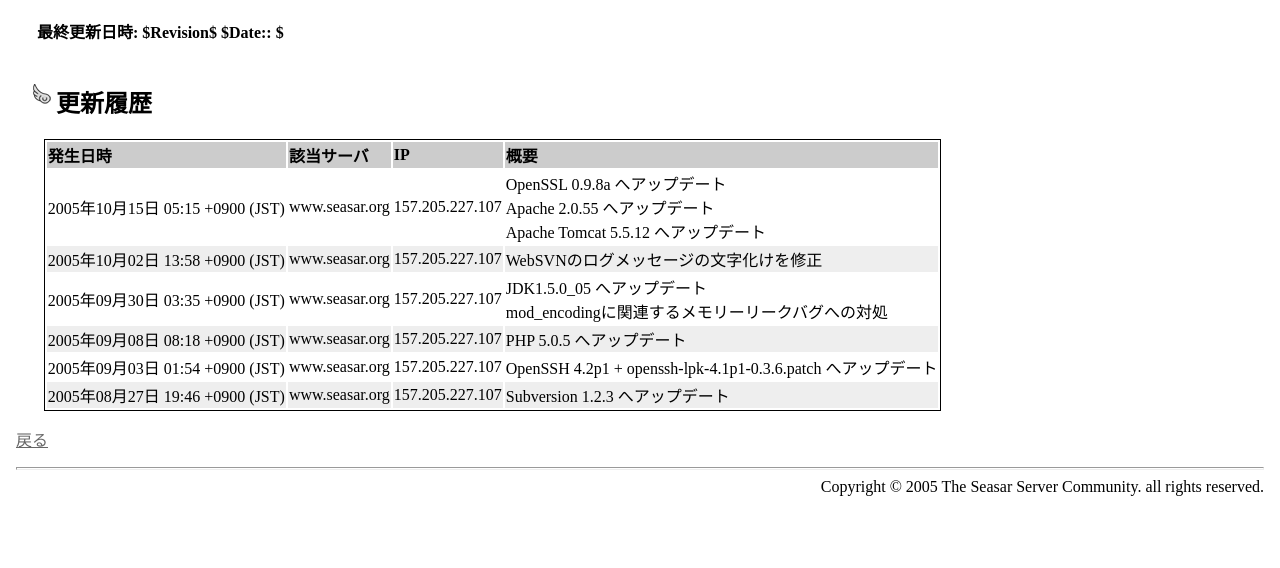
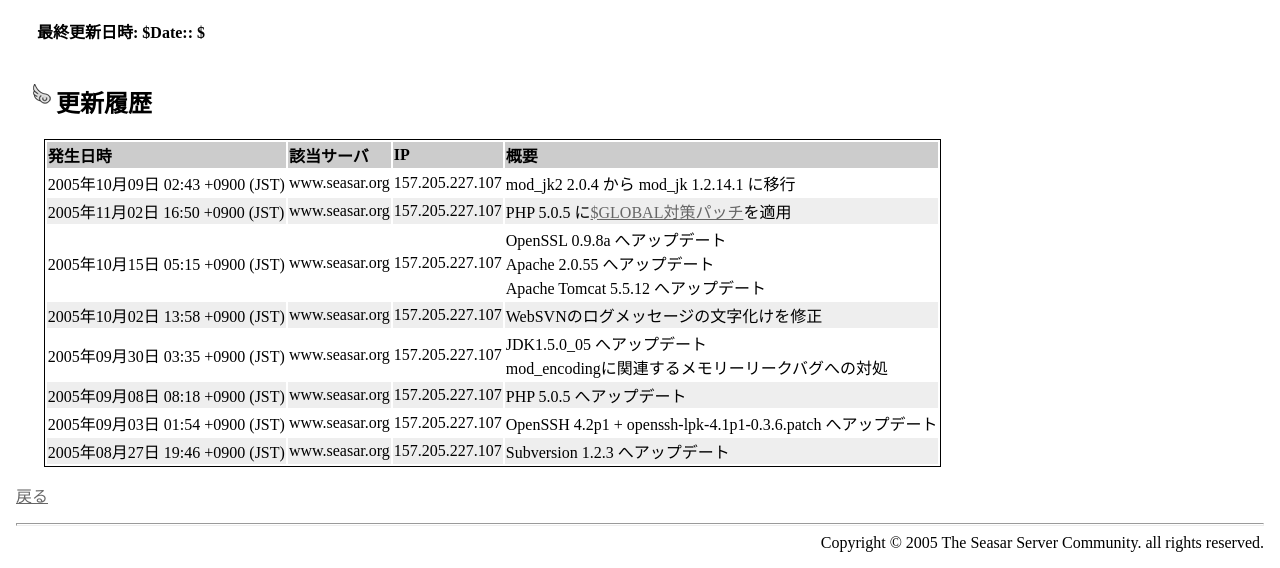
Before and after one commit to seasarorg/server-www, a plain HTML site: page update/index.html in a window 1280 px wide. Shown: the part 285-853 px from the top of the page. Before the commit the page ends 800 px from the top, so only its background shows below. Drawn offline with Linux system fonts and the light colour scheme.

Commit message:
Seasar-oper メーリングリストの記述をOperation メーリングリストに修正 mod_jk2 2.0.4 から mod_jk 1.2.14.1 に移行 PHP 5.0.5 に$GLOBAL対策パッチを適用
git-svn-id: https://www.seasar.org/svn/server/trunk/www@28 ae0dfee6-c1f7-0310-946e-d86868017f28

```diff
--- a/theme/main.css
+++ b/theme/main.css
@@ -1,6 +1,6 @@
 /**
  * @title Style Sheet for The Seasar Server
- * @revision $Revision: 11 $ $Date:: 2005-08-01 09:04:45 +0900 $
+ * @revision $Date:: 2005-08-01 09:04:45 +0900 $
  */
 
 /*********************************************
--- a/update/index.html
+++ b/update/index.html
@@ -15,7 +15,7 @@
 <div class="header">
 <img src="../images/seasar_logo_blue.gif" alt="The Seasar Server Community">
 <h1>Seasarサーバ - 更新履歴</h1>
-<div class="day"><p>最終更新日時: $Revision$ $Date::                           $</p></div>
+<div class="day"><p>最終更新日時: $Date::                           $</p></div>
 </div>
 
 <!-- article -->
@@ -29,6 +29,18 @@
 		<th>該当サーバ</th>
 		<th>IP</th>
 		<th>概要</th>
+	</tr>
+	<tr class="b">
+		<td>2005年10月09日 02:43 +0900 (JST)</td>
+		<td>www.seasar.org</td>
+		<td>157.205.227.107</td>
+		<td>mod_jk2 2.0.4 から mod_jk 1.2.14.1 に移行</td>
+	</tr>
+	<tr class="a">
+		<td>2005年11月02日 16:50 +0900 (JST)</td>
+		<td>www.seasar.org</td>
+		<td>157.205.227.107</td>
+		<td>PHP 5.0.5 に<a href="http://wiki.ohgaki.net/index.php?PHP%2Fpatch%2F%24GLOBAL%CA%DD%B8%EE%A5%D1%A5%C3%A5%C1">$GLOBAL対策パッチ</a>を適用</td>
 	</tr>
 	<tr class="b">
 		<td>2005年10月15日 05:15 +0900 (JST)</td>
```
Also changed, not shown: index.html (+9 -9 lines), manual/index.html (+1 -1 lines), trouble/index.html (+1 -1 lines).
